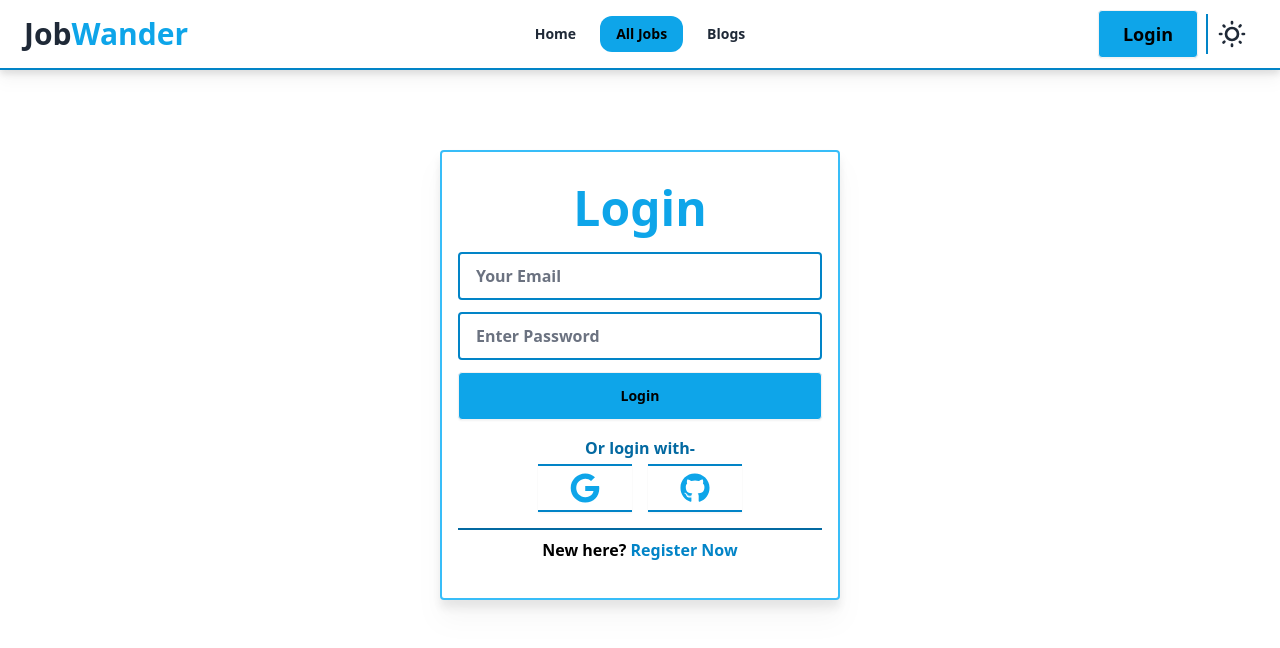
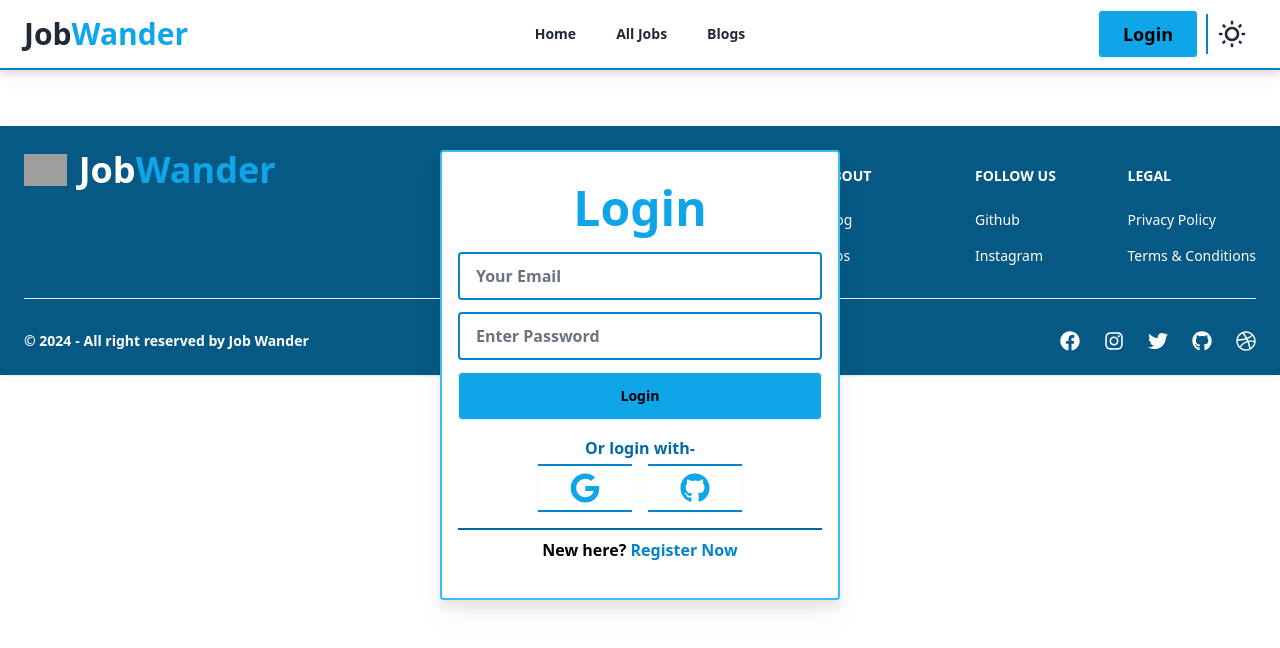
Before and after one commit to zunayedTheCreator/job-wander-client, a React (Vite) app: page /login in a window 1280 px wide. Shown: the top 648 px of the page. Built offline with nearby package versions, Linux system fonts and the light colour scheme; grey boxes are pictures that could not be loaded.

Commit message:
footer added

```diff
--- a/src/Layout/Main.jsx
+++ b/src/Layout/Main.jsx
@@ -1,5 +1,6 @@
 import { Outlet } from 'react-router-dom';
 import Navbar from '../Shared/Navbar/Navbar';
+import FooterWeb from '../Shared/FooterWeb/FooterWeb';
 
 const Main = () => {
     return (
@@ -8,6 +9,7 @@ const Main = () => {
             <div className='h-full'>
                 <Outlet></Outlet>
             </div>
+            <FooterWeb></FooterWeb>
         </div>
     );
 };
--- /dev/null
+++ b/src/Pages/AllJobs/AllJobs.jsx
@@ -0,0 +1,9 @@
+const AllJobs = () => {
+    return (
+        <div>
+            HIIIII
+        </div>
+    );
+};
+
+export default AllJobs;
--- a/src/Pages/Login/Login.jsx
+++ b/src/Pages/Login/Login.jsx
@@ -34,6 +34,12 @@ const Login = () => {
                     Swal.fire({
                         title: "Logged In :)",
                         icon: "success"
+                      });
+                }
+                else{
+                    Swal.fire({
+                        title: "Already Logged In",
+                        icon: "error"
                       });
                 }
             })
--- a/src/Routes/Routes.jsx
+++ b/src/Routes/Routes.jsx
@@ -4,6 +4,7 @@ import Home from "../Pages/Home/Home";
 import Blogs from "../Pages/Blogs/Blogs";
 import Login from "../Pages/Login/Login";
 import Register from "../Pages/Register/Register";
+import AllJobs from "../Pages/AllJobs/AllJobs";
 
 export const router = createBrowserRouter([
     {
@@ -26,6 +27,10 @@ export const router = createBrowserRouter([
             path: '/register',
             element: <Register></Register>
         },
+        {
+            path: '/all-jobs',
+            element: <AllJobs></AllJobs>
+        },
       ]
     },
   ]);
--- /dev/null
+++ b/src/Shared/FooterWeb/FooterWeb.jsx
@@ -0,0 +1,63 @@
+"use client";
+import { Footer } from "flowbite-react";
+import { FaDribbble, FaFacebook, FaGithub, FaInstagram, FaTwitch, FaTwitter } from "react-icons/fa";
+
+const FooterWeb = () => {
+
+    const brand = <h4 className="text-white font-bold text-4xl">Job<span className="text-sky-500">Wander</span></h4>
+
+    return (
+        <div>
+            <Footer container className="p-0 mt-14">
+                <div className="w-full bg-sky-800 text-white p-6">
+                    <div className="grid w-full justify-between sm:flex sm:justify-between md:flex md:grid-cols-1">
+                    <div>
+                        <Footer.Brand
+                        href="/"
+                        src="https://flowbite.com/docs/images/logo.svg"
+                        alt="Job Wander Logo"
+                        name={brand}
+                        />
+                    </div>
+                    <div className="grid grid-cols-2 gap-8 sm:mt-4 sm:grid-cols-3 sm:gap-6 text-white">
+                        <div>
+                        <Footer.Title className="text-white font-bold" title="about" />
+                        <Footer.LinkGroup col>
+                            <Footer.Link href="#" className="text-white font-medium">Blog</Footer.Link>
+                            <Footer.Link href="#" className="text-white font-medium">Jobs</Footer.Link>
+                        </Footer.LinkGroup>
+                        </div>
+                        <div>
+                        <Footer.Title className="text-white font-bold" title="Follow us" />
+                        <Footer.LinkGroup col>
+                            <Footer.Link href="#" className="text-white font-medium">Github</Footer.Link>
+                            <Footer.Link href="#" className="text-white font-medium">Instagram</Footer.Link>
+                        </Footer.LinkGroup>
+                        </div>
+                        <div>
+                        <Footer.Title className="text-white font-bold" title="Legal" />
+                        <Footer.LinkGroup col>
+                            <Footer.Link href="#" className="text-white font-medium">Privacy Policy</Footer.Link>
+                            <Footer.Link href="#" className="text-white font-medium">Terms &amp; Conditions</Footer.Link>
+                        </Footer.LinkGroup>
+                        </div>
+                    </div>
+                    </div>
+                    <Footer.Divider />
+                    <div className="w-full sm:flex sm:items-center sm:justify-between">
+                    <Footer.Copyright className="text-white font-semibold" href="#" by="- All right reserved by Job Wander" year={2024} />
+                    <div className="mt-4 flex space-x-6 sm:mt-0 sm:justify-center">
+                        <Footer.Icon className="text-white" href="#" icon={FaFacebook} />
+                        <Footer.Icon className="text-white" href="#" icon={FaInstagram} />
+                        <Footer.Icon className="text-white" href="#" icon={FaTwitter} />
+                        <Footer.Icon className="text-white" href="#" icon={FaGithub} />
+                        <Footer.Icon className="text-white" href="#" icon={FaDribbble} />
+                    </div>
+                    </div>
+                </div>
+            </Footer>
+        </div>
+    );
+};
+
+export default FooterWeb;
--- a/src/Shared/Navbar/Navbar.jsx
+++ b/src/Shared/Navbar/Navbar.jsx
@@ -13,7 +13,7 @@ const Navbar = () => {
                         ? "pending"
                         : ""
                     }><li><a>Home</a></li></NavLink>
-        <NavLink className={({ isActive, isPending }) =>
+        <NavLink to={'/all-jobs'} className={({ isActive, isPending }) =>
                       isActive
                         ? "rounded-xl bg-sky-500 text-black"
                         : isPending
```
